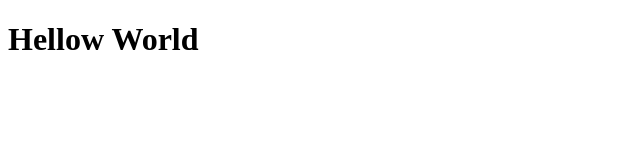
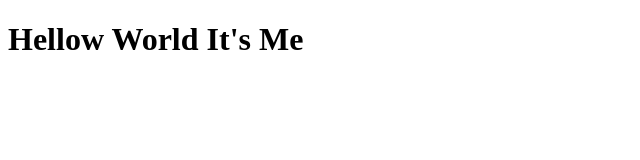
Before and after one commit to tusher06/Module-2, a plain HTML site: page site/index.html in a window 1280 px wide. Shown: the whole page, without its empty margins (0-640 px from the left). Drawn offline with Linux system fonts and the light colour scheme.

Commit message:
Farst work

```diff
--- a/site/index.html
+++ b/site/index.html
@@ -4,6 +4,6 @@
 	<title></title>
 </head>
 <body>
-<h1>Hellow World</h1>
+<h1>Hellow World It's Me</h1>
 </body>
 </html>
```
